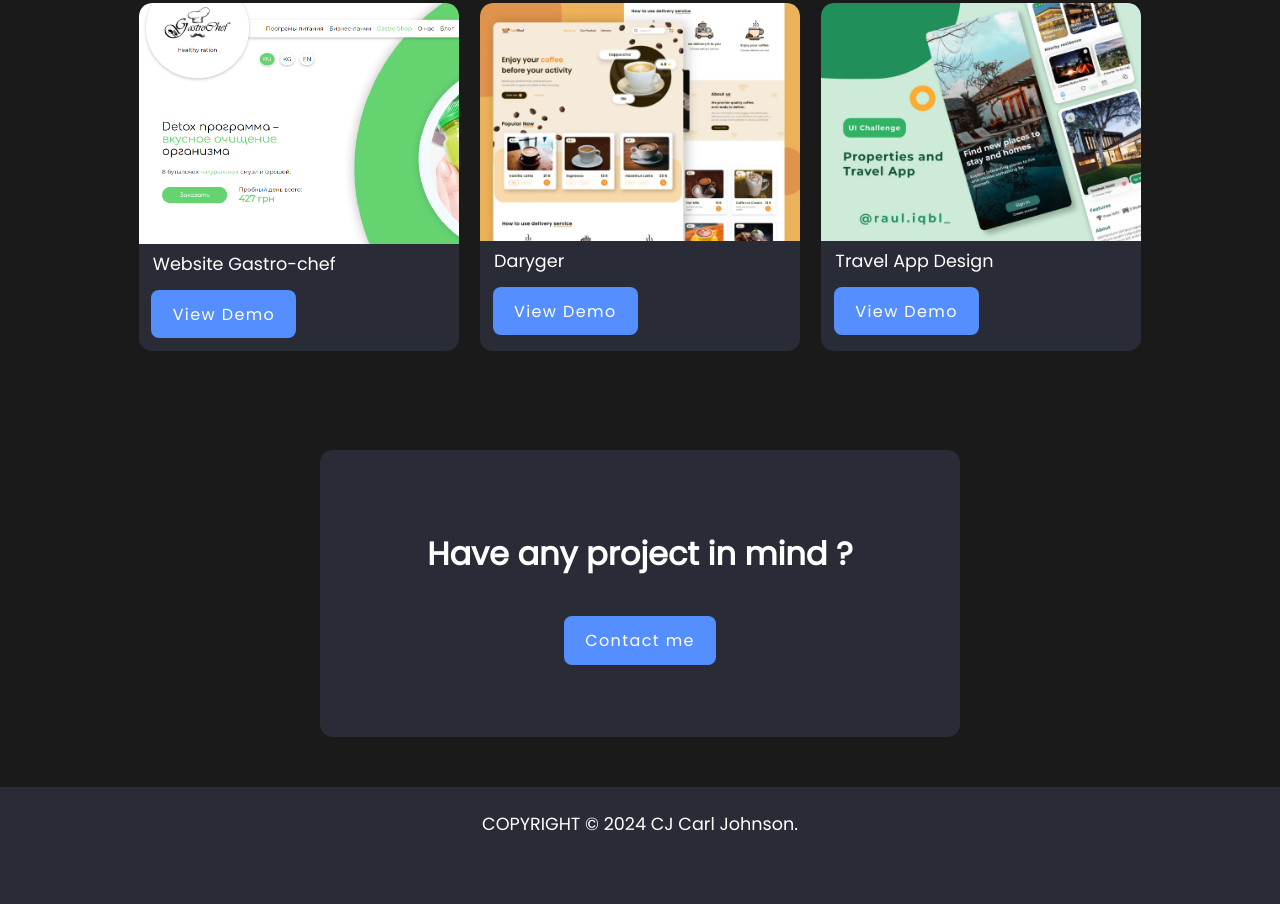
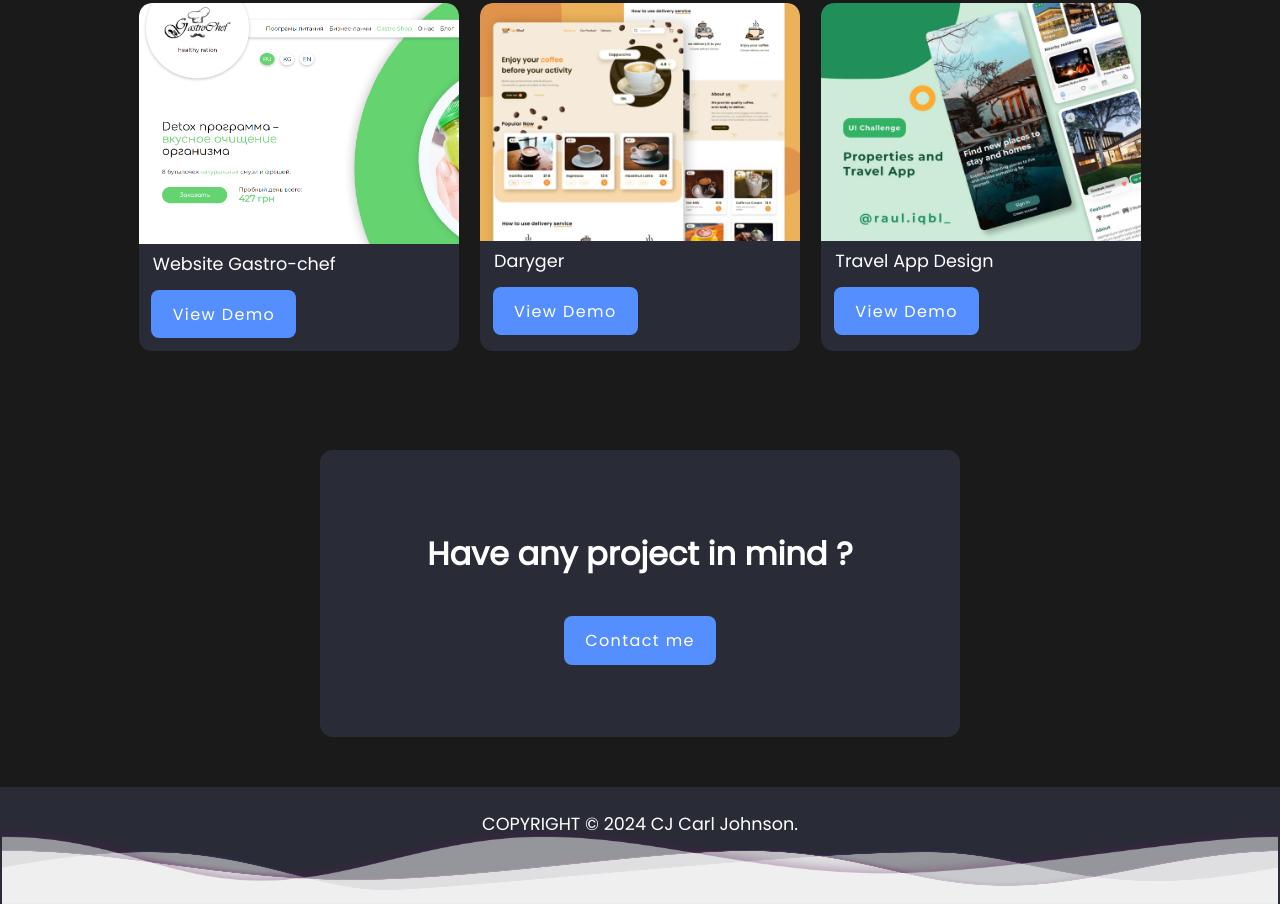
Before and after one commit to hardWorker57/Portfolio-Web-site, a plain HTML site: page index.html in a window 1280 px wide. Shown: the part 2242-3146 px from the top of the page. Drawn offline with nearby package versions, Linux system fonts and the light colour scheme; files that its build step writes are made by us from their sources; the site is published under a folder, as on GitHub Pages, so addresses that start at the root find nothing; files whose address does not match are found by name.

Commit message:
footer_animation

```diff
--- a/index.html
+++ b/index.html
@@ -138,13 +138,13 @@
 
         <footer>
             <div class="line line_1">
-                <div class="wave wave_1" style="background-image: url(/images/border-img/1.png);"></div>
+                <div class="wave wave_1" style="background-image: url(images/border-img/1.png);"></div>
             </div>
             <div class="line line_2">
-                <div class="wave wave_2" style="background-image: url(/images/border-img/2.png);"></div>
+                <div class="wave wave_2" style="background-image: url(images/border-img/2.png);"></div>
             </div>
             <div class="line line_3">
-                <div class="wave wave_3" style="background-image: url(/images/border-img/3.png);"></div>
+                <div class="wave wave_3" style="background-image: url(images/border-img/3.png);"></div>
             </div>
             <div class="card-title"><span class="res">COPYRIGHT © 2024 CJ Carl Johnson.</span></div>
         </footer>
```
